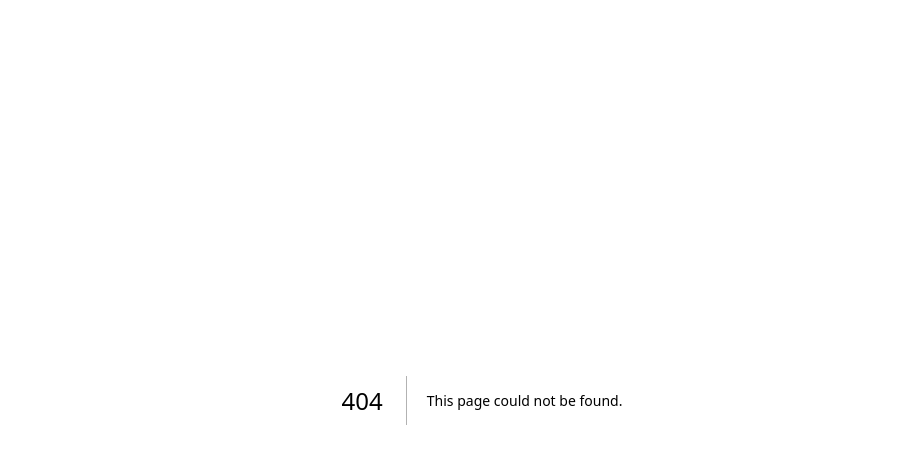
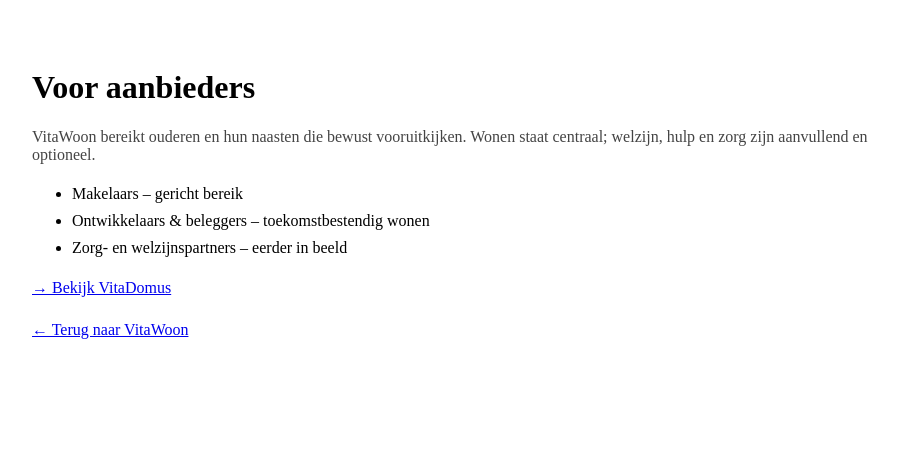
Before and after one commit to 4gcnny5cxp-dot/vitawoon-demo, a Next.js app: page /pages/woningen/pages/woningen/pages/vitacheck/pages/voor-naasten/pages/voor-aanbieders in a window 1280 px wide. Before the commit this address had no page. Shown: the top 464 px of the page, without its empty margins (158-1057 px from the left). Built offline with nearby package versions, Linux system fonts and the light colour scheme.

Commit message:
Create index.tsx
aanbieders

```diff
--- /dev/null
+++ b/pages/pages/woningen/pages/woningen/pages/vitacheck/pages/voor-naasten/pages/voor-aanbieders/index.tsx
@@ -0,0 +1,19 @@
+export default function VoorAanbieders() {
+  return (
+    <main style={{ padding: "40px", maxWidth: "900px", margin: "0 auto" }}>
+      <h1>Voor aanbieders</h1>
+      <p style={{ color: "#444" }}>
+        VitaWoon bereikt ouderen en hun naasten die bewust vooruitkijken. Wonen staat centraal; welzijn, hulp en zorg zijn aanvullend en optioneel.
+      </p>
+
+      <ul style={{ lineHeight: 1.7 }}>
+        <li>Makelaars – gericht bereik</li>
+        <li>Ontwikkelaars & beleggers – toekomstbestendig wonen</li>
+        <li>Zorg- en welzijnspartners – eerder in beeld</li>
+      </ul>
+
+      <p style={{ marginTop: "18px" }}><a href="/vitadomus">→ Bekijk VitaDomus</a></p>
+      <p style={{ marginTop: "24px" }}><a href="/">← Terug naar VitaWoon</a></p>
+    </main>
+  );
+}
```
